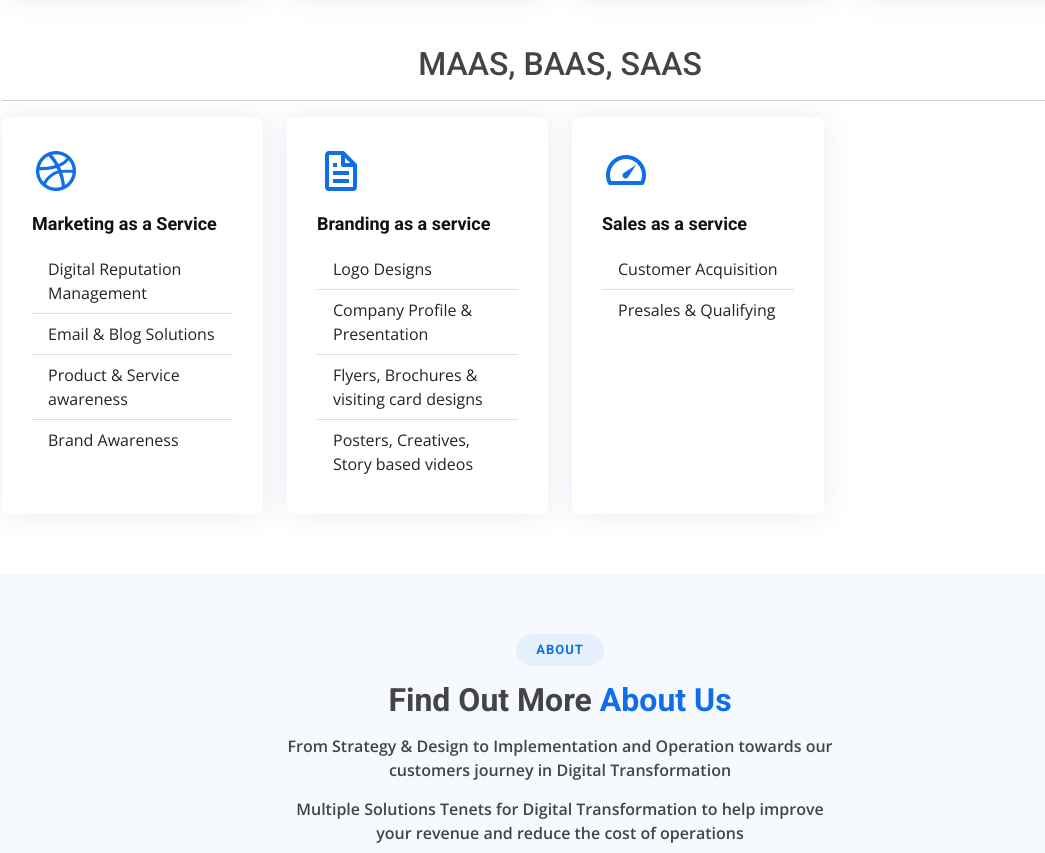
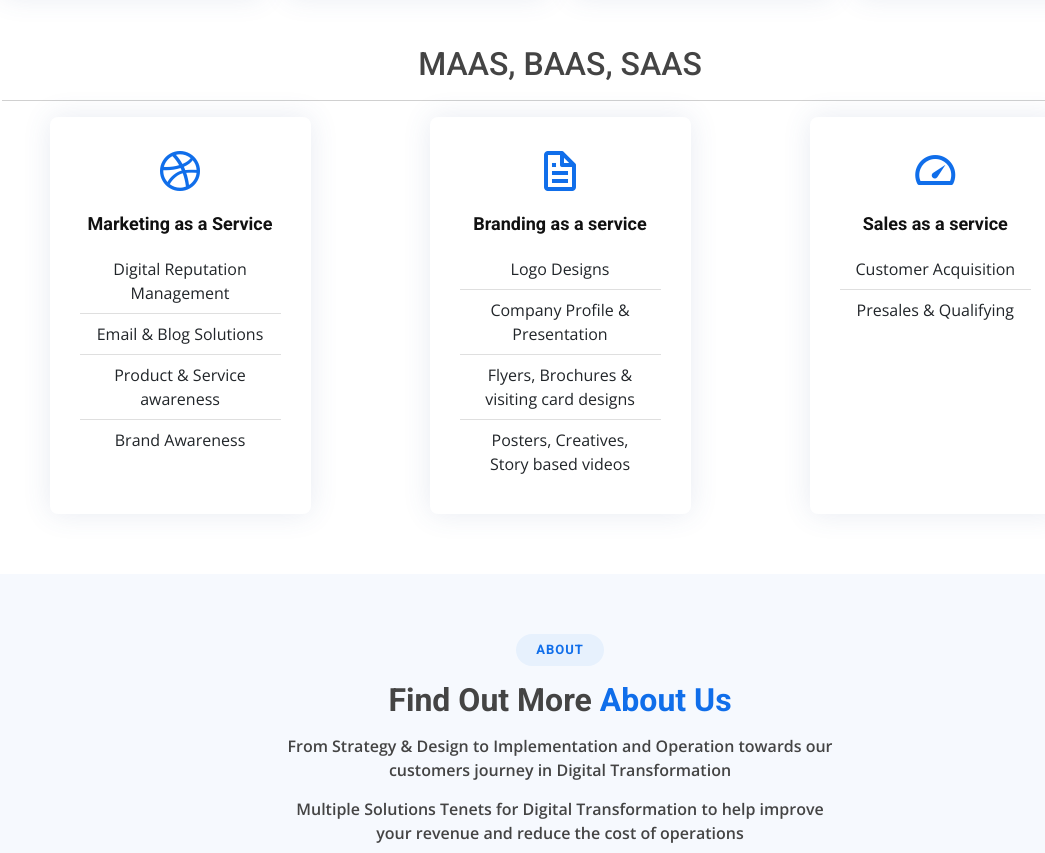
Before and after one commit to harikrishnan-pv/Intelltech, a plain HTML site: page index.html in a window 1280 px wide. Shown: the part 1683-2536 px from the top of the page, without its empty margins (80-1125 px from the left). Drawn offline with nearby package versions, Linux system fonts and the light colour scheme.

Commit message:
Update index.html

```diff
--- a/index.html
+++ b/index.html
@@ -144,12 +144,12 @@
         </div>
         <h2 class="text-center pt-5">MAAS, BAAS, SAAS</h2>
         <hr>
-        <div class="row">
+        <div class="row d-flex justify-content-around ">
           <div class="col-md-6 col-lg-3 d-flex align-items-stretch mb-5 mb-lg-0">
             <div class="icon-box maas" data-aos="fade-up" data-aos-delay="100">
-              <div class="icon"><i class="bx bxl-dribbble"></i></div>
-              <h4 class="title"><a href="">Marketing as a Service</a></h4>
-              <ul class="list-group list-group-flush">
+              <div class="icon text-center"><i class="bx bxl-dribbble"></i></div>
+              <h4 class="title text-center"><a href="">Marketing as a Service</a></h4>
+              <ul class="list-group list-group-flush text-center">
                 <li class="list-group-item">Digital Reputation Management </li>
                 <li class="list-group-item"> Email & Blog Solutions</li>
                 <li class="list-group-item"> Product & Service awareness</li>
@@ -160,9 +160,9 @@
 
           <div class="col-md-6 col-lg-3 d-flex align-items-stretch mb-5 mb-lg-0">
             <div class="icon-box maas" data-aos="fade-up" data-aos-delay="200">
-              <div class="icon"><i class="bx bx-file"></i></div>
-              <h4 class="title"><a href="">Branding as a service</a></h4>
-              <ul class="list-group list-group-flush">
+              <div class="icon text-center"><i class="bx bx-file"></i></div>
+              <h4 class="title text-center"><a href="">Branding as a service</a></h4>
+              <ul class="list-group list-group-flush text-center">
                 <li class="list-group-item">Logo Designs
                 </li>
                 <li class="list-group-item">Company Profile & Presentation</li>
@@ -174,9 +174,9 @@
 
           <div class="col-md-6 col-lg-3 d-flex align-items-stretch mb-5 mb-lg-0">
             <div class="icon-box maas" data-aos="fade-up" data-aos-delay="300">
-              <div class="icon"><i class="bx bx-tachometer"></i></div>
-              <h4 class="title"><a href="">Sales as a service</a></h4>
-              <ul class="list-group list-group-flush">
+              <div class="icon text-center"><i class="bx bx-tachometer"></i></div>
+              <h4 class="title text-center"><a href="">Sales as a service</a></h4>
+              <ul class="list-group list-group-flush text-center">
                 <li class="list-group-item">Customer Acquisition</li>
                 <li class="list-group-item">Presales & Qualifying</li>
 
```
